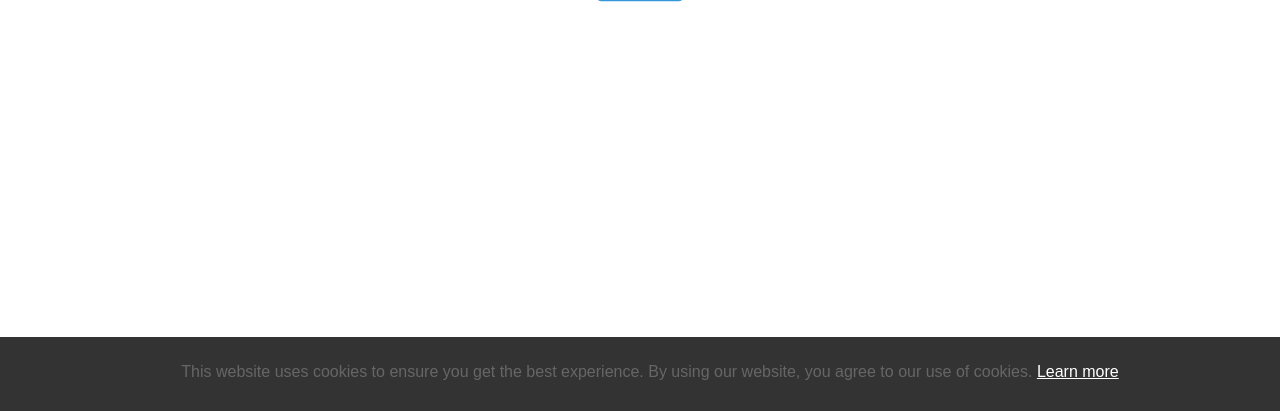
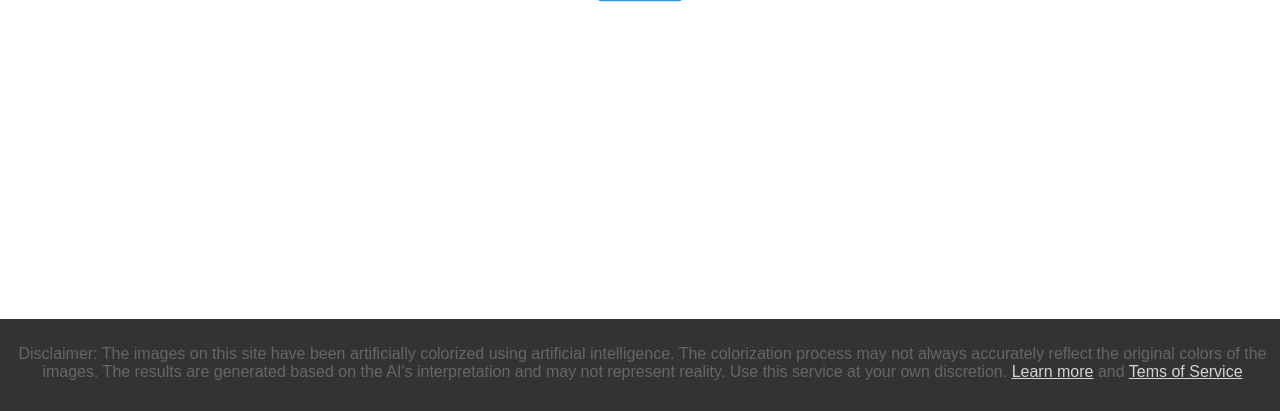
Before and after one commit to ColorizeAI/ColorizationAI, a Flask app: page / in a window 1280 px wide. Shown: the part 389-800 px from the top of the page. Run offline with Flask 3, Linux system fonts and the light colour scheme.

Commit message:
adjusted bottom text

```diff
--- a/static/styles.css
+++ b/static/styles.css
@@ -72,13 +72,17 @@ button:hover {
     text-align: center;
 }
 
+#cookie-consent p {
+    padding-right: 15px;
+}
+
 #cookie-consent a {
-    color: #fff;
+    color: #d4d4d4;
     text-decoration: underline;
 }
 
 #cookie-consent button {
-    background: #fff;
+    background: #d4d4d4;
     color: #333;
     padding: 5px 10px;
     border: none;
--- a/templates/index.html
+++ b/templates/index.html
@@ -10,7 +10,10 @@
 
 <!-- Cookie Consent Popup -->
 <div id="cookie-consent">
-    <p>This website uses cookies to ensure you get the best experience. By using our website, you agree to our use of cookies. <a href="terms.html">Learn more</a></p>
+    <p>Disclaimer: The images on this site have been artificially colorized using artificial intelligence.
+        The colorization process may not always accurately reflect the original colors of the images.
+        The results are generated based on the AI's interpretation and may not represent reality.
+        Use this service at your own discretion. <a href="terms.html">Learn more</a> and <a href="terms.html">Tems of Service</a></p>
 </div>
 
 <div class="main-centered">
```
Also changed, not shown: templates/result.html (+10 -3 lines).
